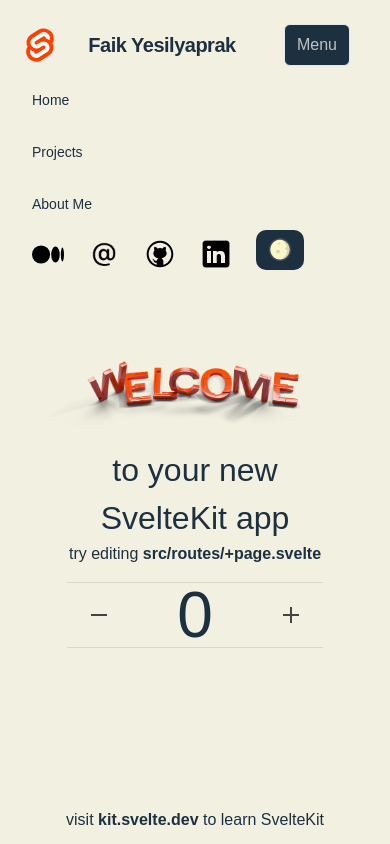
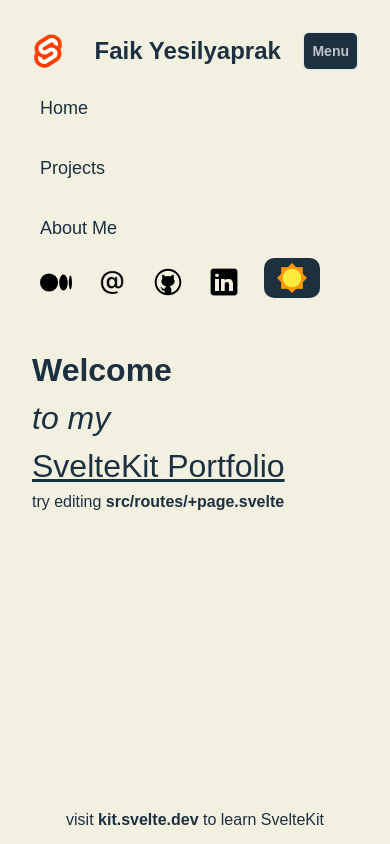
Before and after one commit to FaikYY/portfolio, a SvelteKit app: page / in a window 390 px wide. Built offline with nearby package versions, Linux system fonts and the light colour scheme.

Commit message:
Fonts adjusted, mobile layout has been fixed, unused images deleted, dark theme button icon color changed, dark mode switch icon has been changed now it shows the current theme

```diff
--- a/src/routes/+page.svelte
+++ b/src/routes/+page.svelte
@@ -1,7 +1,4 @@
 <script>
-	import Counter from './Counter.svelte';
-	import welcome from '$lib/images/svelte-welcome.webp';
-	import welcome_fallback from '$lib/images/svelte-welcome.png';
 </script>
 
 <svelte:head>
@@ -9,51 +6,13 @@
 	<meta name="description" content="Svelte demo app" />
 </svelte:head>
 
-<section>
-	<h1>
-		<span class="welcome">
-			<picture>
-				<source srcset={welcome} type="image/webp" />
-				<img src={welcome_fallback} alt="Welcome" />
-			</picture>
-		</span>
-
-		to your new<br />SvelteKit app
+<section class="flex flex-col items-start sm:items-center sm:justify-center pl-4" style="flex-grow: 0.05;">
+	<h1 class="text-left">
+		<strong>Welcome</strong> <br />
+		<i>to my</i><br /> <u>SvelteKit Portfolio</u>
 	</h1>
 
 	<h2>
 		try editing <strong>src/routes/+page.svelte</strong>
 	</h2>
-
-	<Counter />
 </section>
-
-<style>
-
-	section {
-		display: flex;
-		flex-direction: column;
-		justify-content: center;
-		align-items: center;
-		flex: 0.6;
-	}
-
-	h1 {
-		width: 100%;
-	}
-	.welcome {
-		display: block;
-		position: relative;
-		width: 100%;
-		height: 0;
-		padding: 0 0 calc(100% * 495 / 2048) 0;
-	}
-
-	.welcome img {
-		position: absolute;
-		width: 100%;
-		height: 100%;
-		top: 0;
-		display: block;
-	}
-</style>
--- a/src/routes/ButtonDarkMode.svelte
+++ b/src/routes/ButtonDarkMode.svelte
@@ -14,18 +14,18 @@
 </script>
 
 <button
-	class="flex p-0 w-12 h-10 mt-2 ml-2 lg:mt-0 justify-center items-center duration-500 ease-in-out no-underline text-sm leading-none hover:no-underline"
+	class="flex p-0 w-14 h-10 mt-2 ml-2 lg:mt-0 justify-center items-center duration-500 ease-in-out no-underline text-sm leading-none hover:no-underline"
 	on:click={toggleDarkMode}
 >
 	{#if $theme === 'Light'}
-		<img src={dark} alt="Dark Mode Icon" />
+		<img src={light} alt="Light Mode Icon" />
 	{:else}
-		<img src={light} alt="Light Mode Icon" />
+		<img style="filter:invert(25%)" src={dark} alt="Dark Mode Icon" />
 	{/if}
 </button>
 
 <style>
 	img {
-		@apply m-0 p-0 w-8;
+		@apply m-0 p-0 w-10;
 	}
 </style>
--- a/src/routes/Counter.svelte
+++ /dev/null
@@ -1,106 +0,0 @@
-<script>
-	import { spring } from 'svelte/motion';
-
-	let count = 0;
-
-	const displayed_count = spring();
-	$: displayed_count.set(count);
-	$: offset = modulo($displayed_count, 1);
-
-	/**
-	 * @param {number} n
-	 * @param {number} m
-	 */
-	function modulo(n, m) {
-		// handle negative numbers
-		return ((n % m) + m) % m;
-	}
-</script>
-
-<div class="counter">
-	<button on:click={() => (count -= 1)} aria-label="Decrease the counter by one">
-		<svg aria-hidden="true" viewBox="0 0 1 1">
-			<path d="M0,0.5 L1,0.5" />
-		</svg>
-	</button>
-
-	<div class="counter-viewport">
-		<div class="counter-digits" style="transform: translate(0, {100 * offset}%)">
-			<strong class="hidden" aria-hidden="true">{Math.floor($displayed_count + 1)}</strong>
-			<strong>{Math.floor($displayed_count)}</strong>
-		</div>
-	</div>
-
-	<button on:click={() => (count += 1)} aria-label="Increase the counter by one">
-		<svg aria-hidden="true" viewBox="0 0 1 1">
-			<path d="M0,0.5 L1,0.5 M0.5,0 L0.5,1" />
-		</svg>
-	</button>
-</div>
-
-<style>
-	.counter {
-		display: flex;
-		border-top: 1px solid rgba(0, 0, 0, 0.1);
-		border-bottom: 1px solid rgba(0, 0, 0, 0.1);
-		margin: 1rem 0;
-	}
-
-	.counter button {
-		width: 2em;
-		padding: 0;
-		display: flex;
-		align-items: center;
-		justify-content: center;
-		border: 0;
-		background-color: transparent;
-		touch-action: manipulation;
-		font-size: 2rem;
-	}
-
-	.counter button:hover {
-		background-color: var(--color-bg-1);
-	}
-
-	svg {
-		width: 25%;
-		height: 25%;
-	}
-
-	path {
-		vector-effect: non-scaling-stroke;
-		stroke-width: 2px;
-		stroke: #444;
-	}
-
-	.counter-viewport {
-		width: 8em;
-		height: 4em;
-		overflow: hidden;
-		text-align: center;
-		position: relative;
-	}
-
-	.counter-viewport strong {
-		position: absolute;
-		display: flex;
-		width: 100%;
-		height: 100%;
-		font-weight: 400;
-		color: var(--color-theme-1);
-		font-size: 4rem;
-		align-items: center;
-		justify-content: center;
-	}
-
-	.counter-digits {
-		position: absolute;
-		width: 100%;
-		height: 100%;
-	}
-
-	.hidden {
-		top: -100%;
-		user-select: none;
-	}
-</style>
--- a/src/routes/Header.svelte
+++ b/src/routes/Header.svelte
@@ -21,45 +21,45 @@
 
 <svelte:window bind:innerWidth={screenSize} />
 
-<nav class="flex items-center justify-between flex-wrap p-6 lg:mx-6">
+<nav class="flex items-center justify-between flex-wrap p-8 lg:mx-10">
 	<img src={logo} alt="Logo" class="w-8 mr-2" />
-	<div class="flex items-center flex-shrink-0 mr-6">
-		<span class="font-semibold text-xl tracking-tight">Faik Yesilyaprak</span>
+	<div class="flex items-center flex-shrink-0 mx-3">
+		<span class="font-bold text-2xl sm:text-3xl">Faik Yesilyaprak</span>
 	</div>
 	<div class="block lg:hidden">
 		<button
-			class="flex items-center px-3 py-2 border mr-4 duration-500 ease-in-out no-underline hover:no-underline rounded-md"
+			class="flex items-center text-sm font-bold px-2 py-2 border duration-500 ease-in-out no-underline hover:no-underline rounded-md"
 			on:click={toggleCollapse}
 		>
 			Menu
 		</button>
 	</div>
 	{#if isCollapsed == false}
-		<div transition:fade class="w-full block flex-grow lg:flex lg:items-center lg:w-auto">
+		<div transition:fade class="w-full block flex-grow lg:ml-6 lg:flex lg:items-center lg:w-auto">
 			<div class="text-sm lg:flex-grow">
 				<a
 					href="/"
-					class="block mt-4 lg:inline-block lg:mt-0 mr-4 duration-500 ease-in-out no-underline hover:no-underline rounded-md p-2"
+					class="text-lg sm:text-xl block mt-4 lg:inline-block lg:mt-0 mr-4 duration-500 ease-in-out no-underline hover:no-underline rounded-md p-2"
 					aria-current={$page.url.pathname === '/' ? 'page' : undefined}
 				>
 					Home
 				</a>
 				<a
 					href="/projects"
-					class="block mt-4 lg:inline-block lg:mt-0 mr-4 duration-500 ease-in-out no-underline hover:no-underline rounded-md p-2"
+					class="text-lg sm:text-xl block mt-4 lg:inline-block lg:mt-0 mr-4 duration-500 ease-in-out no-underline hover:no-underline rounded-md p-2"
 					aria-current={$page.url.pathname === '/projects' ? 'page' : undefined}
 				>
 					Projects
 				</a>
 				<a
 					href="/about"
-					class="block mt-4 lg:inline-block lg:mt-0 mr-4 duration-500 ease-in-out no-underline hover:no-underline rounded-md p-2"
+					class="text-lg sm:text-xl block mt-4 lg:inline-block lg:mt-0 mr-4 duration-500 ease-in-out no-underline hover:no-underline rounded-md p-2"
 					aria-current={$page.url.pathname === '/about' ? 'page' : undefined}
 				>
 					About Me
 				</a>
 			</div>
-			<div class="flex lg:items-center">
+			<div class="flex items-end lg:items-center">
 				<Icon href="https://faikyy.medium.com" src={medium} alt="Medium"/>
 				<Icon href="mailto:faikyesilyaprak@outlook.com" src={email} alt="Email Outlook"/>
 				<Icon href="https://github.com/FaikYY" src={github} alt="Github" />
--- a/src/routes/styles.css
+++ b/src/routes/styles.css
@@ -34,6 +34,7 @@
 .dark-mode a img{
 	filter: invert(90%);
 }
+
 
 body {
 	min-height: 100vh;
```
Also changed, not shown: src/lib/images/svelte-welcome.png (deleted), src/lib/images/svelte-welcome.webp (deleted).
